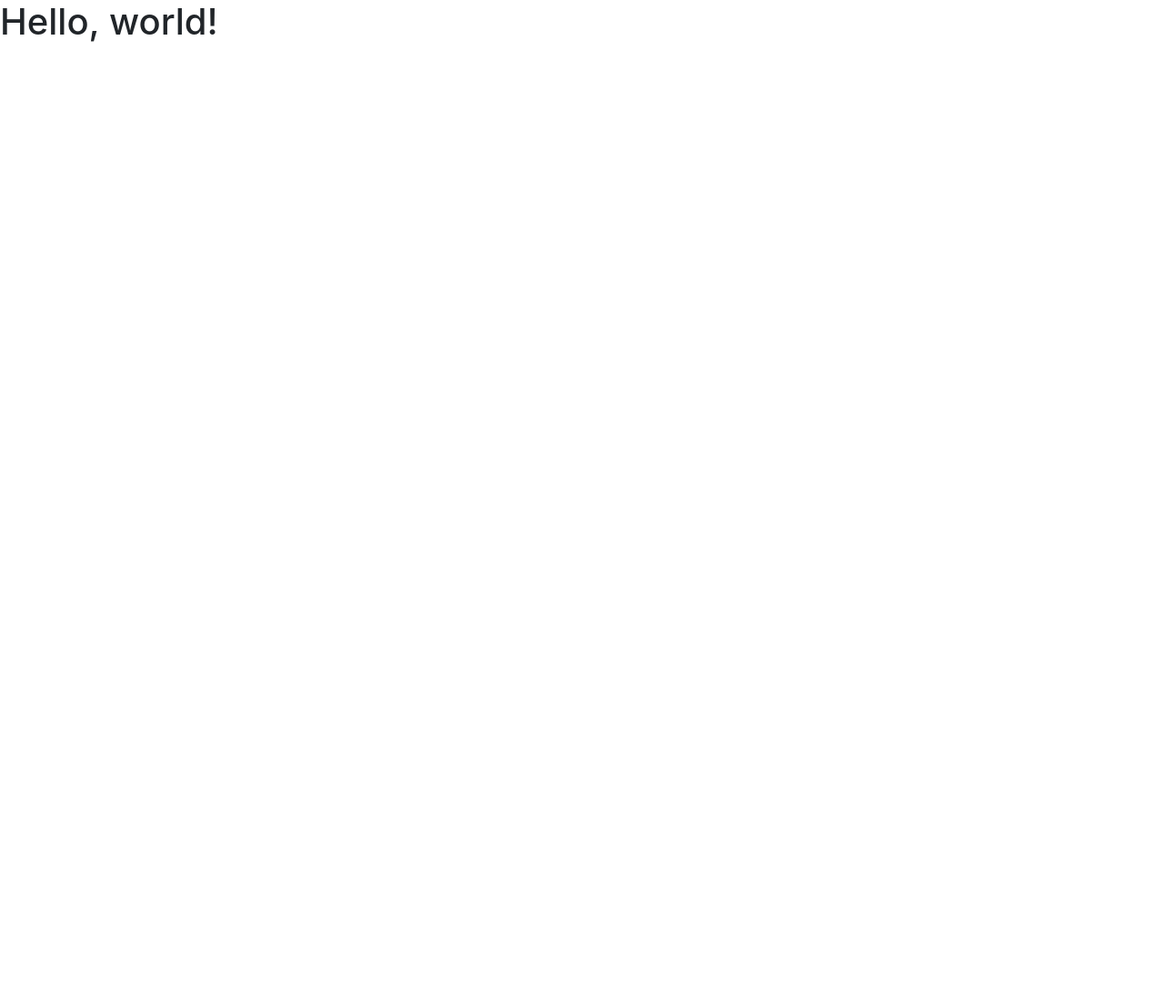
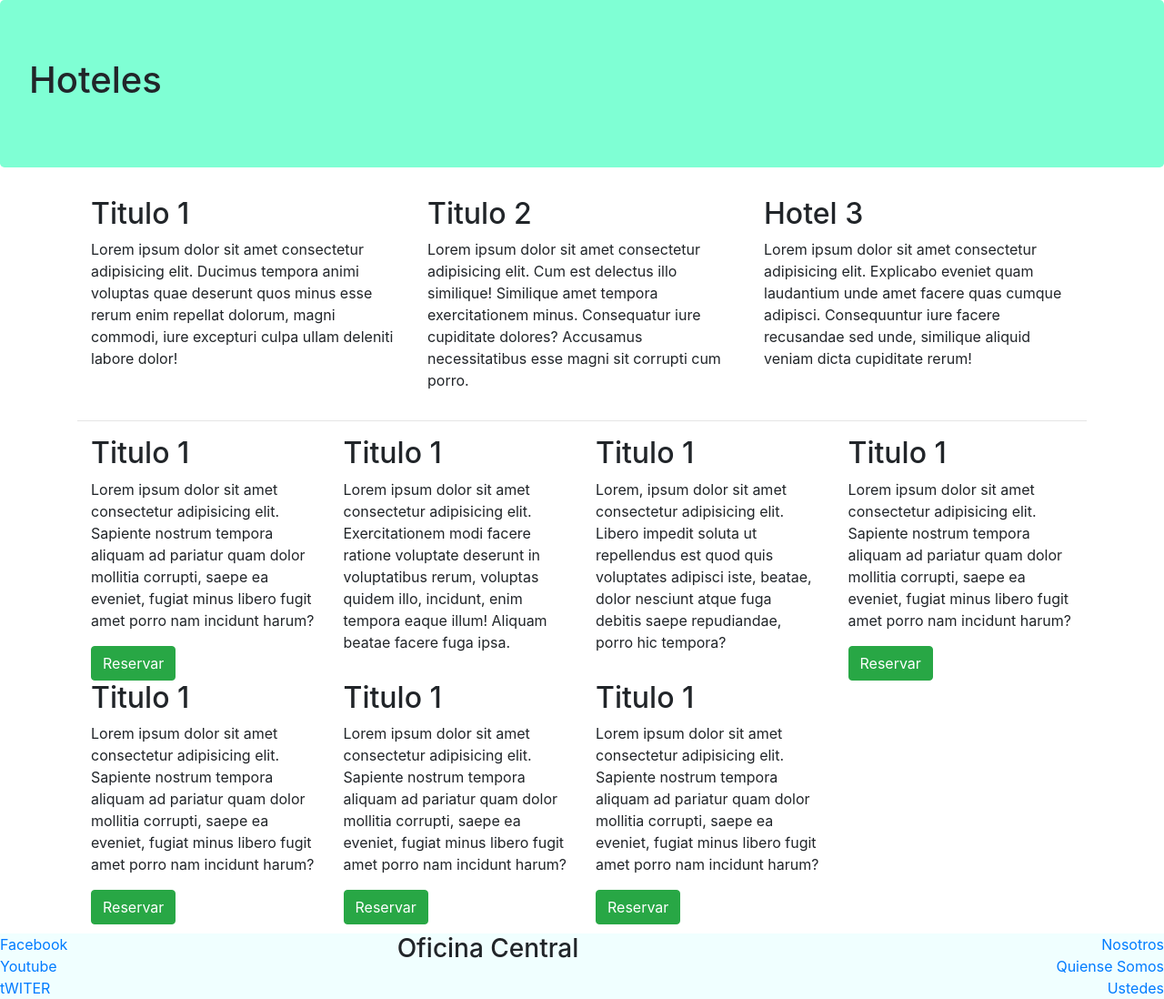
Before and after one commit to yerson-pl/bootstra4, a website: page index.html in a window 1280 px wide. Shown: the whole page at 91% size. Before the commit the page ends 800 px from the top, so only its background shows below. Drawn offline with nearby package versions, Linux system fonts and the light colour scheme.

Commit message:
Agrango foote y estilos con flex

```diff
--- /dev/null
+++ b/css/main.css
@@ -0,0 +1,8 @@
+.jumbotron {
+    background-color: aquamarine;
+}
+
+footer {
+    background-color: azure;
+    margin-top: 10px;
+}
--- a/index.html
+++ b/index.html
@@ -7,11 +7,85 @@
 
     <!-- Bootstrap CSS -->
     <link rel="stylesheet" href="node_modules/bootstrap/dist/css/bootstrap.min.css" integrity="sha384-ggOyR0iXCbMQv3Xipma34MD+dH/1fQ784/j6cY/iJTQUOhcWr7x9JvoRxT2MZw1T" crossorigin="anonymous">
-
+    <link rel="stylesheet" href="css/main.css">
     <title>Hello, world!</title>
   </head>
   <body>
-    <h1>Hello, world!</h1>
+
+        <div class="jumbotron">
+            <h1>Hoteles</h1>
+        </div>
+            <div class="container">
+                <div class="d-flex">
+                    <div class="col-sm-4">
+                        <h2>Titulo  1</h2>
+                        <p>Lorem ipsum dolor sit amet consectetur adipisicing elit. Ducimus tempora animi voluptas quae deserunt quos minus esse rerum enim repellat dolorum, magni commodi, iure excepturi culpa ullam deleniti labore dolor!</p>
+                    </div>
+                    <div class="col-sm-4">
+                        <h2>Titulo 2</h2>
+                        <p>Lorem ipsum dolor sit amet consectetur adipisicing elit. Cum est delectus illo similique! Similique amet tempora exercitationem minus. Consequatur iure cupiditate dolores? Accusamus necessitatibus esse magni sit corrupti cum porro.</p>
+                    </div>
+                    <div class="col-sm-4">
+                        <h2>Hotel 3</h2>
+                        <P>Lorem ipsum dolor sit amet consectetur adipisicing elit. Explicabo eveniet quam laudantium unde amet facere quas cumque adipisci. Consequuntur iure facere recusandae sed unde, similique aliquid veniam dicta cupiditate rerum!</P>
+                    </div>
+                </div>
+                <hr>
+                <div class="d-flex flex-wrap ">
+                    <div class="col-sm-3">
+                        <h2>Titulo  1</h2>
+                        <p>Lorem ipsum dolor sit amet consectetur adipisicing elit. Sapiente nostrum tempora aliquam ad pariatur quam dolor mollitia corrupti, saepe ea eveniet, fugiat minus libero fugit amet porro nam incidunt harum?</p>
+                        <button class="btn btn-success">Reservar</button>
+                    </div>
+                    <div class="col-sm-3">
+                        <h2>Titulo  1</h2>
+                        <p>Lorem ipsum dolor sit amet consectetur adipisicing elit. Exercitationem modi facere ratione voluptate deserunt in voluptatibus rerum, voluptas quidem illo, incidunt, enim tempora eaque illum! Aliquam beatae facere fuga ipsa.</p>
+                    </div>
+                    <div class="col-sm-3">
+                        <h2>Titulo  1</h2>
+                        <p>Lorem, ipsum dolor sit amet consectetur adipisicing elit. Libero impedit soluta ut repellendus est quod quis voluptates adipisci iste, beatae, dolor nesciunt atque fuga debitis saepe repudiandae, porro hic tempora?</p>
+                    </div>
+                    <div class="col-sm-3">
+                        <h2>Titulo  1</h2>
+                        <p>Lorem ipsum dolor sit amet consectetur adipisicing elit. Sapiente nostrum tempora aliquam ad pariatur quam dolor mollitia corrupti, saepe ea eveniet, fugiat minus libero fugit amet porro nam incidunt harum?</p>
+                        <button class="btn btn-success">Reservar</button>
+                    </div>
+                    <div class="col-sm-3">
+                        <h2>Titulo  1</h2>
+                        <p>Lorem ipsum dolor sit amet consectetur adipisicing elit. Sapiente nostrum tempora aliquam ad pariatur quam dolor mollitia corrupti, saepe ea eveniet, fugiat minus libero fugit amet porro nam incidunt harum?</p>
+                        <button class="btn btn-success">Reservar</button>
+                    </div>
+                    <div class="col-sm-3">
+                        <h2>Titulo  1</h2>
+                        <p>Lorem ipsum dolor sit amet consectetur adipisicing elit. Sapiente nostrum tempora aliquam ad pariatur quam dolor mollitia corrupti, saepe ea eveniet, fugiat minus libero fugit amet porro nam incidunt harum?</p>
+                        <button class="btn btn-success">Reservar</button>
+                    </div>
+                    <div class="col-sm-3">
+                        <h2>Titulo  1</h2>
+                        <p>Lorem ipsum dolor sit amet consectetur adipisicing elit. Sapiente nostrum tempora aliquam ad pariatur quam dolor mollitia corrupti, saepe ea eveniet, fugiat minus libero fugit amet porro nam incidunt harum?</p>
+                        <button class="btn btn-success">Reservar</button>
+                    </div>
+                </div>
+            </div>
+            <footer>
+                <div class="row">
+                    <div class="col-sm-4 d-flex flex-column">
+                            <a href="">Facebook</a>
+                            <a href="">Youtube</a>
+                            <a href="">tWITER</a>
+                    </div>
+                    <div class="col-sm-4">
+                        <address>
+                            <h3>Oficina Central</h3>
+                        </address>
+                    </div>
+                    <div class="col-sm-4 d-flex flex-column align-items-end" >
+                        <a href="">Nosotros</a>
+                        <a href="">Quiense Somos</a>
+                        <a href="">Ustedes</a>
+                    </div>
+                </div>
+            </footer>
 
     <!-- Optional JavaScript -->
     <!-- jQuery first, then Popper.js, then Bootstrap JS -->
```
